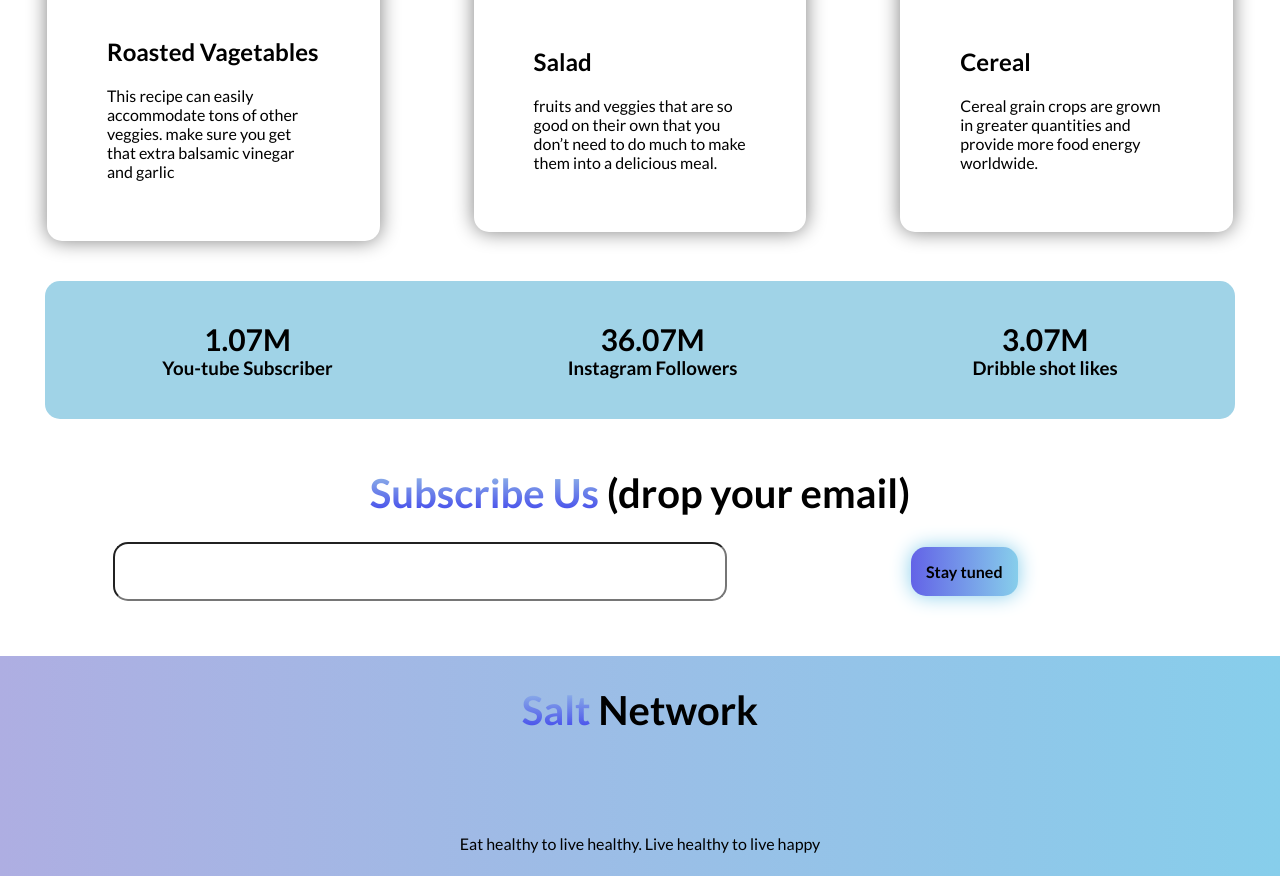
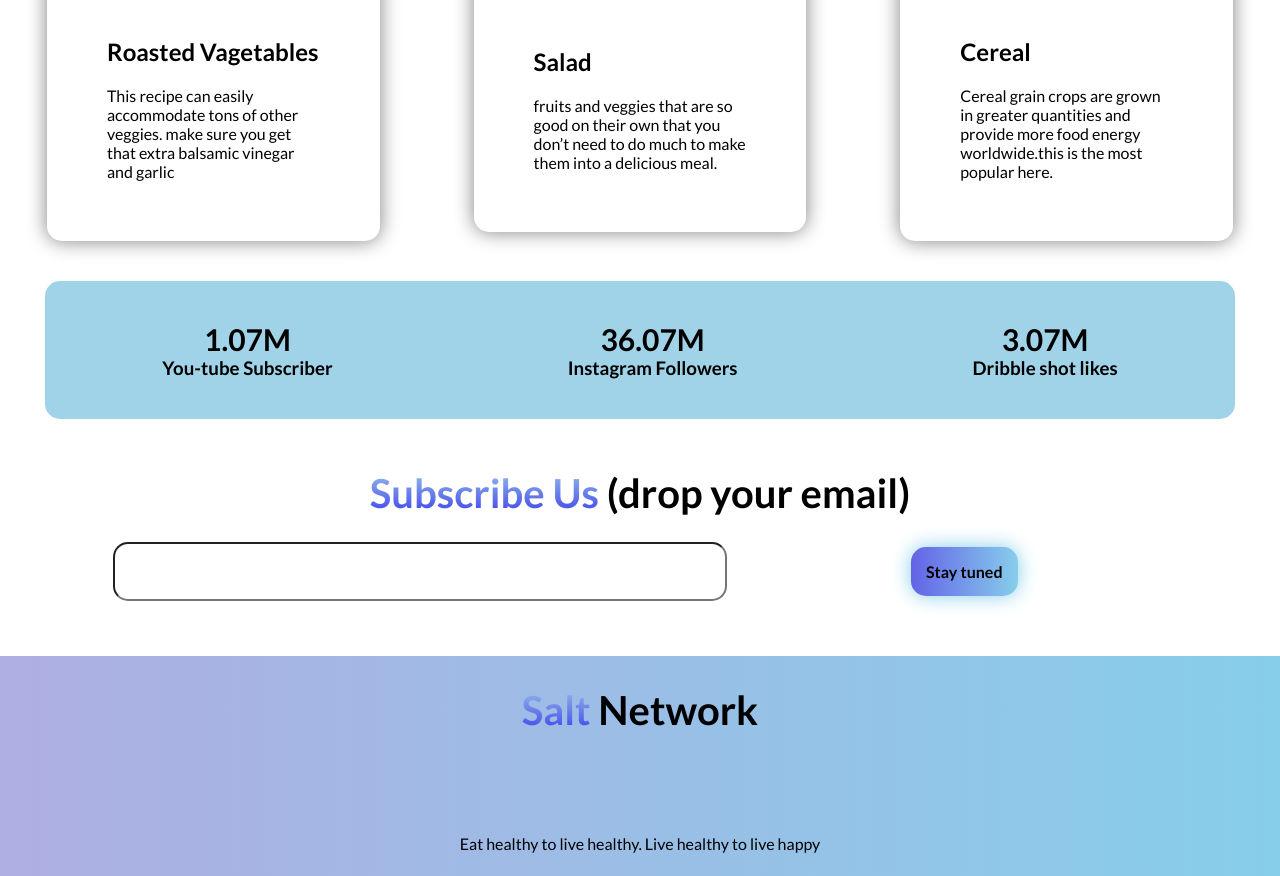
Before and after one commit to bitue/salt-food, a plain HTML site: page index.html in a window 1280 px wide. Shown: the part 1577-2453 px from the top of the page. Drawn offline with Linux system fonts and the light colour scheme.

Commit message:
simple html code added

```diff
--- a/index.html
+++ b/index.html
@@ -92,7 +92,8 @@
                 <div class="des">
                     <h2>Cereal</h2>
                     <p>
-                        Cereal grain crops are grown in greater quantities and provide more food energy worldwide.
+                        Cereal grain crops are grown in greater quantities and provide more food energy worldwide.this
+                        is the most popular here.
                     </p>
                 </div>
 
```
